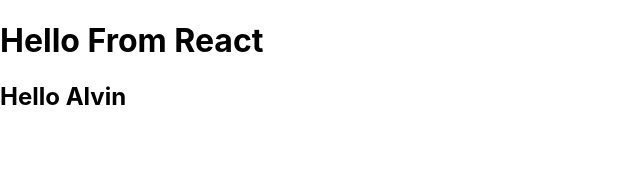
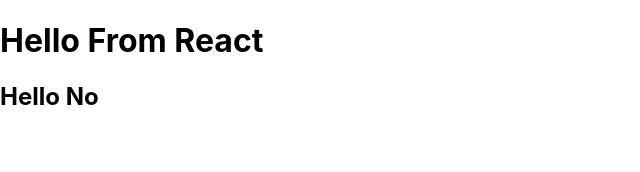
Before and after one commit to alvin716/react-cc, a React (Create React App) app: page / in a window 1280 px wide. Shown: the top 172 px of the page, without its empty margins (0-640 px from the left). Built offline with nearby package versions, Linux system fonts and the light colour scheme.

Commit message:
if else expressions

```diff
--- a/src/App.js
+++ b/src/App.js
@@ -1,9 +1,10 @@
 function App() {
   const name = 'Alvin'
+  const x = false
   return (
     <div className="App">
       <h1>Hello From React</h1>
-      <h2>Hello {name}</h2>
+      <h2>Hello {x ? 'Yes' : 'No'}</h2>
     </div>
   );
 }
```
